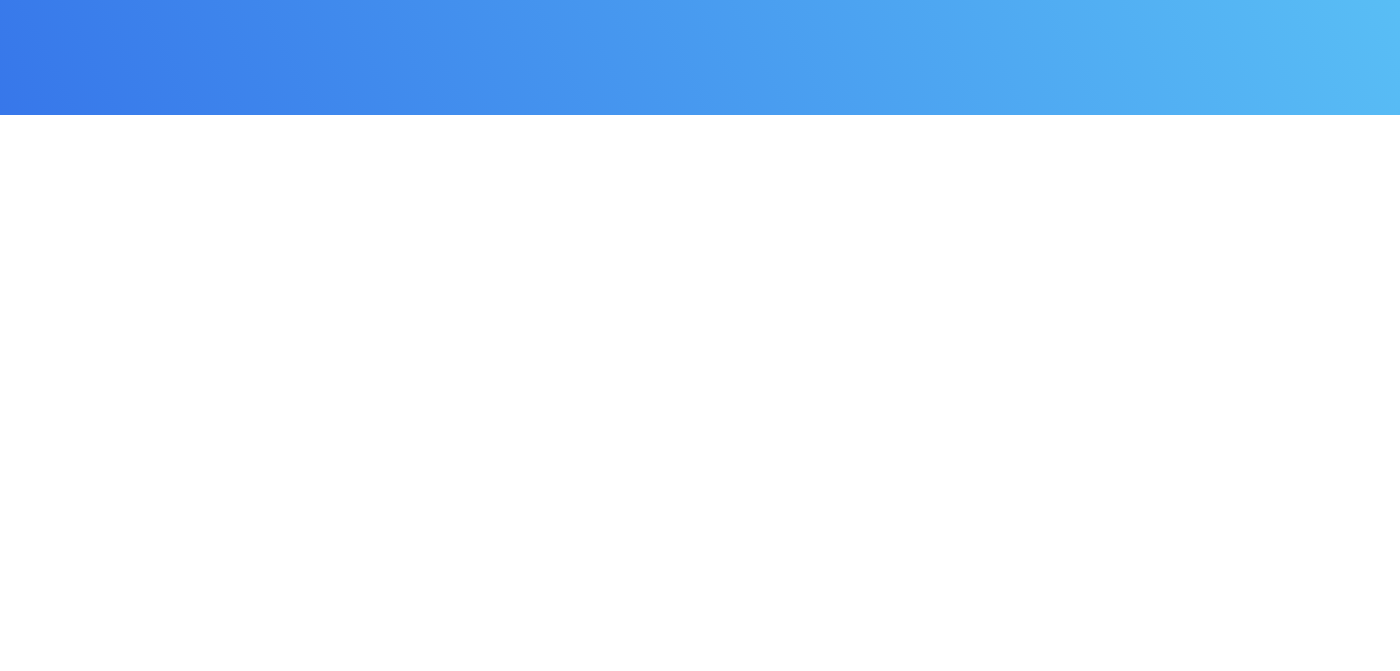
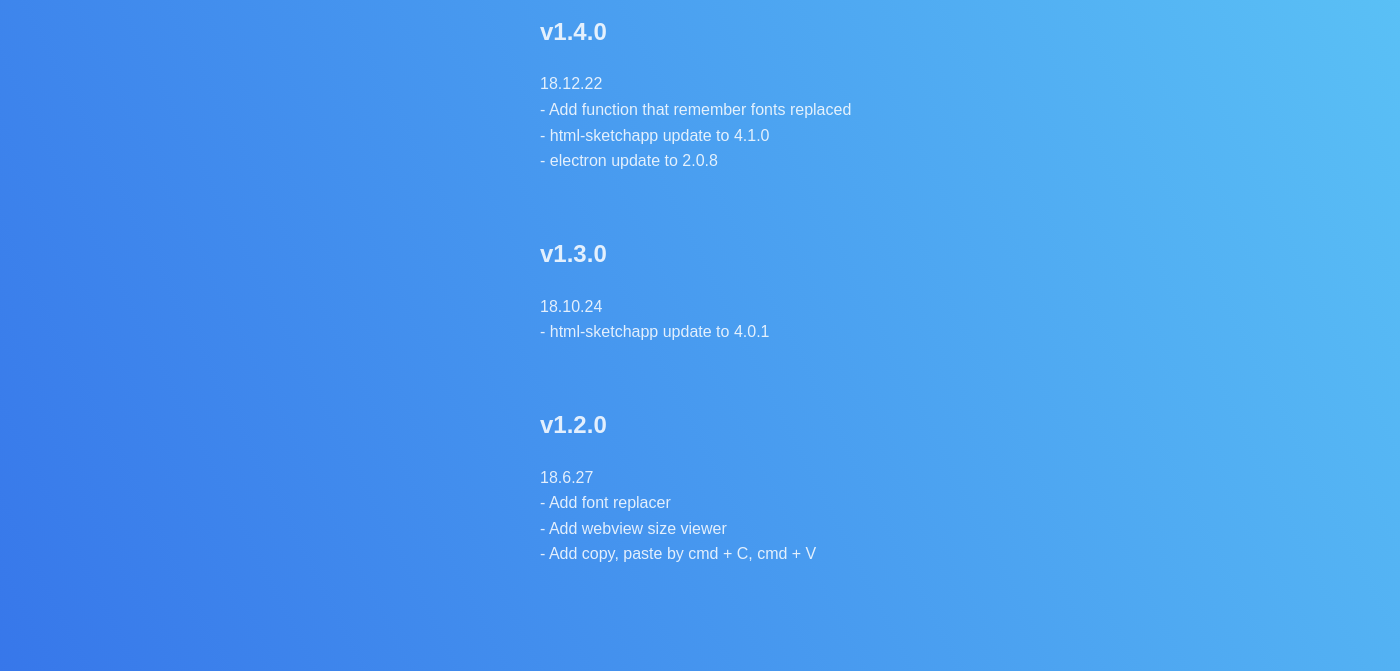
Before and after one commit to KimDal-hyeong/html-to-sketch-electron, an Electron app: page docs/download-analyst/index.html in a window 1400 px wide. Shown: the part 701-1372 px from the top of the page. Before the commit the page ends 816 px from the top, so only its background shows below. Drawn offline with Linux system fonts and the light colour scheme.

Commit message:
Add update log to download page

```diff
--- a/docs/download-analyst/index.html
+++ b/docs/download-analyst/index.html
@@ -18,7 +18,7 @@
       gtag('config', 'UA-121427696-1');
     </script>
 </head>
-<body style="height: 100vh; background-image: linear-gradient(-117deg, #61CFF8 0%, #3777EA 100%);">
+<body style="height: 100%; background-image: linear-gradient(-117deg, #61CFF8 0%, #3777EA 100%);">
 <div style="text-align: center; padding: 80px 12px; color: #fff; line-height: 1.6; font-family: 'Apple SD Gothic Neo', sans-serif">
     <a style="text-decoration: none; color: #fff;" href="https://github.com/KimDal-hyeong/html-to-sketch-electron">
         <img src="logo-img.png" width="80" height="83" style="margin-left: -18px;">
@@ -52,6 +52,33 @@
         <br>
         This APP uses <a style="color: #fff;" href="https://github.com/brainly/html-sketchapp">@brainly/html-sketchapp</a>
     </p>
+
+    <div style="width: 50px; height: 1px; margin: 100px auto; background-color: #fff;"></div>
+
+    <h1>Update log</h1>
+    <div style="max-width: 320px; margin: auto; text-align: left; color: rgba(255,255,255,0.85);">
+        <h2>v1.4.0</h2>
+        <p>
+            18.12.22<br />
+            - Add function that remember fonts replaced<br />
+            - html-sketchapp update to 4.1.0<br />
+            - electron update to 2.0.8
+        </p>
+        <br />
+        <h2>v1.3.0</h2>
+        <p>
+            18.10.24<br />
+            - html-sketchapp update to 4.0.1<br />
+        </p>
+        <br />
+        <h2>v1.2.0</h2>
+        <p>
+            18.6.27<br />
+            - Add font replacer<br />
+            - Add webview size viewer<br />
+            - Add copy, paste by cmd + C, cmd + V<br />
+        </p>
+    </div>
 </div>
 </body>
 </html>
```
